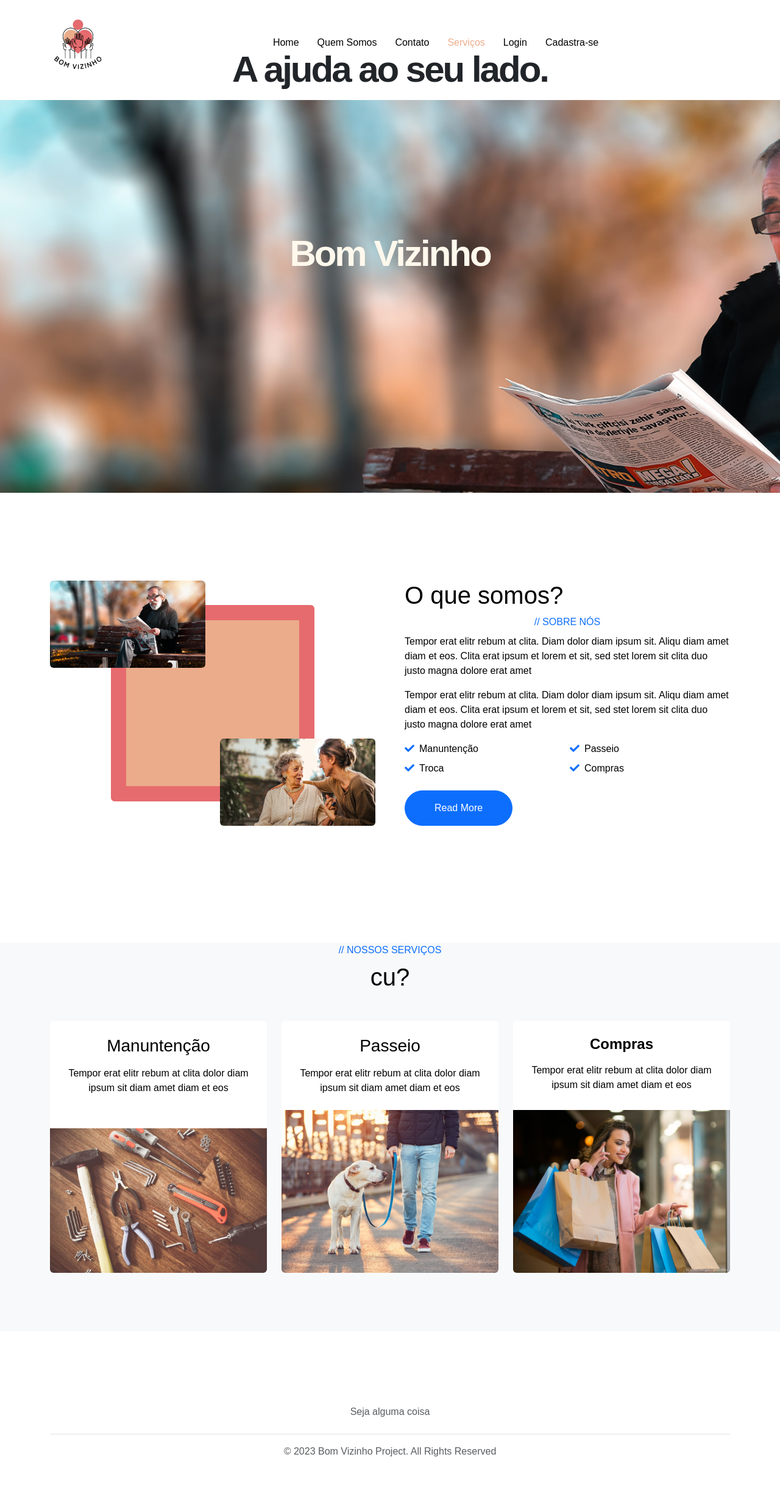
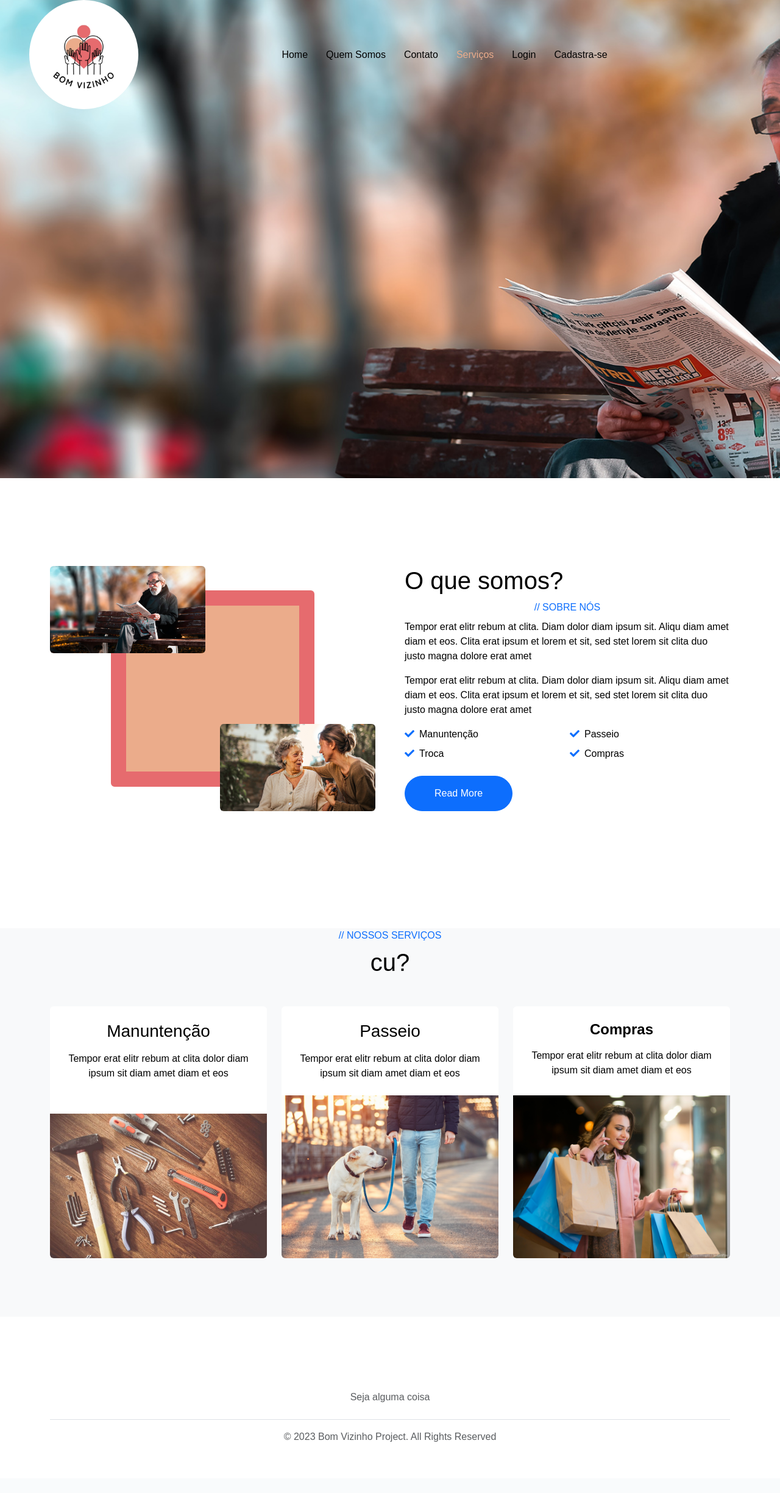
Before and after one commit to viniciustavanoferreira/voluntariado-site, a PHP site: page / in a window 1280 px wide. Shown: the whole page at 61% size. After the commit the page ends 2364 px from the top, so only its background shows below. Run offline with PHP 8.4, Linux system fonts and the light colour scheme; some libraries are stand-ins or nearby versions; some web fonts are replaced.

Commit message:
quarto passo: logo responsivo e animação central

```diff
--- a/index.js
+++ b/index.js
@@ -20,9 +20,9 @@
   $('.fixed-top').css('top', $('.top-bar').height());
   $(window).scroll(function () {
       if ($(this).scrollTop()) {
-          $('.fixed-top').addClass('bg-dark').css('top', 0);
+          $('.fixed-top').addClass('bg-transparent').css('top', 0);
       } else {
-          $('.fixed-top').removeClass('bg-dark').css('top', $('.top-bar').height());
+          $('.fixed-top').removeClass('bg-transparent').css('top', $('.top-bar').height());
       }
   });
 
--- a/index.php
+++ b/index.php
@@ -66,35 +66,9 @@
         </div>
     </nav>
 
-    <div class="hero-subtitle text-black text-center mt-3 mt-lg-4">
-
-    </div>
-
     <!-- nav bar finish -->
 
     <section class="hero hero-bg cover">
-        <div class="hero-caption">
-
-            <div class="container">
-                <!-- div do espaçamento -->
-                <div class="hero-subtitle text-black text-center mt-5 mt-lg-5">
-
-                </div>
-                <div class="row justify-content-center">
-                    <div class="col-12 col-xl-9 col-xxl-8">
-                        <h1 class="text-dark text-center">
-                            A ajuda ao seu
-                            <strong>lado.</strong></h2>
-
-
-                    </div>
-
-                </div>
-            </div>
-        </div>
-        </div>
-        </div>
-
 
         <div class="slideshow">
             <div class="slideshow-image" style="background-image: url('./src/img/old-1.jpg')"></div>
@@ -102,11 +76,7 @@
             <div class="slideshow-image" style="background-image: url('./src/img/old-4.jpg')"></div>
             <div class="slideshow-image" style="background-image: url('./src/img/old-5.jpg')"></div>
         </div>
-        </div>
 
-        <h1 class="text-center hero-title">
-    <span style="color: var(--SecondaryColorLight)">Bom Vizinho</span>
-</h1>
     </section>
 
     <div class="hero-subtitle text-black text-center mt-5 mt-lg-5">
--- a/pgprincipal.css
+++ b/pgprincipal.css
@@ -162,12 +162,22 @@ h6,
 }
 
 .logo > img{
-    margin-left: 10px;
-    width: 140px;
-    height: 140px; /* Espaçamento à direita para separar o logotipo dos outros links */
+    border-radius: 50%;
+    width: 179px;
+    height: 100%; /* Espaçamento à direita para separar o logotipo dos outros links */
+}
+@media(max-width: 987px){
+    .logo > img {
+        border-radius: 50%;
+        width:85px;
+        height: 100%;
+        margin-left: 10px;
+        margin-top: 10px;
+    }
 }
 @media(max-width:630px) {
     .logo > img {
+        border-radius: 50%;
         margin-left: 10px;
         margin-top: 10px;
         width: 70px;
```
